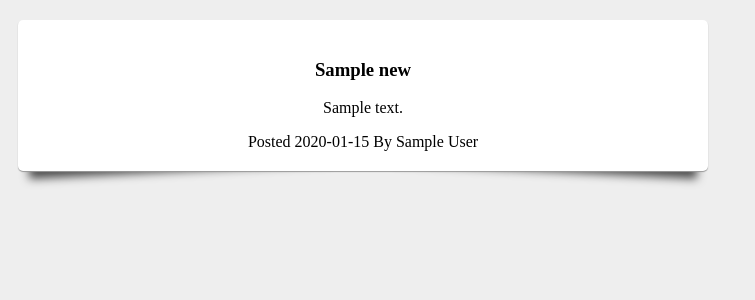
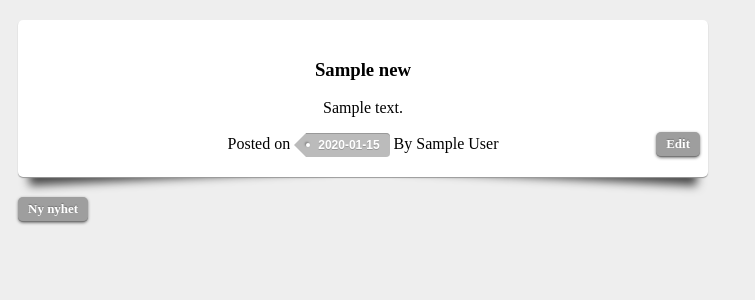
Before and after one commit to littkec/ksss-intern-web, a Django app: page /home/ in a window 1280 px wide. Shown: the part 59-359 px from the top of the page, without its empty margins (0-755 px from the left). Run offline with Django 3.2, Linux system fonts and the light colour scheme; tables that the repository leaves empty hold one stand-in row (values such as "Sample post"); some libraries are stand-ins or nearby versions; grey boxes are pictures that could not be loaded.

Commit message:
news can now be edited

```diff
--- a/ksss/templates/home.html
+++ b/ksss/templates/home.html
@@ -14,14 +14,24 @@
             </section>
 
             <footer>
-                Posted <datetime time="{{ newsitem.posted|date:"c" }}">
-                {{ newsitem.posted|date:"c" }}</datetime>
+                Posted on
+
+                <datetime time="{{ newsitem.posted|date:"c" }}">
+
+                <span>{{ newsitem.posted|date:"c" }}</span>
+
+                </datetime>
                 By {{ newsitem.author }}
+                    <div id="edit_news">
+                        <a href="/home/edit/{{ newsitem.id }}" title="Ändra nyhet" class="awesome medium grey">Edit</a>
+                    </div>
             </footer>
 
         </article>
 
     {% endfor %}
+
+    <a href="/home/new/" title="Ny nyhet" class="awesome medium grey">Ny nyhet</a>
 </div>
 
 
--- a/ksss/urls.py
+++ b/ksss/urls.py
@@ -8,6 +8,8 @@ admin.autodiscover()
 
 urlpatterns = patterns('',
     (r'^home/$', views.home),
+    (r'^home/new/$', views.news),
+    (r'^home/edit/(\d+)$', views.news),
     (r'^langholmen/$', views.langholmen),
     (r'^base/$', views.base),
     (r'^boats/$', views.boats),
--- a/ksss/web/forms.py
+++ b/ksss/web/forms.py
@@ -2,7 +2,7 @@
 
 from django import forms
 from django.forms import ModelForm
-from ksss.web.models import ReportedDamage, Boat
+from ksss.web.models import ReportedDamage, Boat, News
 
 class AddDamage(ModelForm):
     class Meta:
@@ -15,3 +15,7 @@ class AddBoat(ModelForm):
 class EditBoat(ModelForm):
     class Meta:
         model = Boat
+
+class News(ModelForm):
+    class Meta:
+        model = News
--- a/ksss/web/views.py
+++ b/ksss/web/views.py
@@ -1,11 +1,12 @@
 # Create your views here.
 # -*- coding: utf-8 -*-
 
-from django.shortcuts import render_to_response
+from django.shortcuts import render_to_response, get_object_or_404
 from django.http import HttpResponseRedirect
 from django.template import RequestContext
 from ksss.web import models
-from ksss.web.forms import AddDamage, AddBoat, EditBoat
+from ksss.web.forms import AddDamage, AddBoat, EditBoat, News
+
 
 def base(request):
     return render_to_response('base.html')
@@ -15,8 +16,29 @@ def langholmen(request):
 
 def home(request):
     return render_to_response('home.html', {
-        'news': models.News.objects.order_by('-posted')[0:3]
+        'news': models.News.objects.order_by('-posted')[0:4]
     }, context_instance=RequestContext(request))
+
+def news(request, news_id=None):
+    if request.method == 'POST':
+        if news_id:
+            to_edit = models.News.objects.get(id=news_id)
+            form = News(request.POST, instance = to_edit)
+        else:
+            form = News(request.POST)
+        if form.is_valid():
+            form.save()
+            return HttpResponseRedirect('/home/')
+
+    elif news_id:
+        to_edit = get_object_or_404(models.News, id=news_id)
+        form = News(instance = to_edit)
+    else:
+        form = News()
+    return render_to_response('add.html', {
+        'form': form
+    }, context_instance=RequestContext(request))
+
 
 def boats(request):
     return render_to_response('boats.html', {
```
